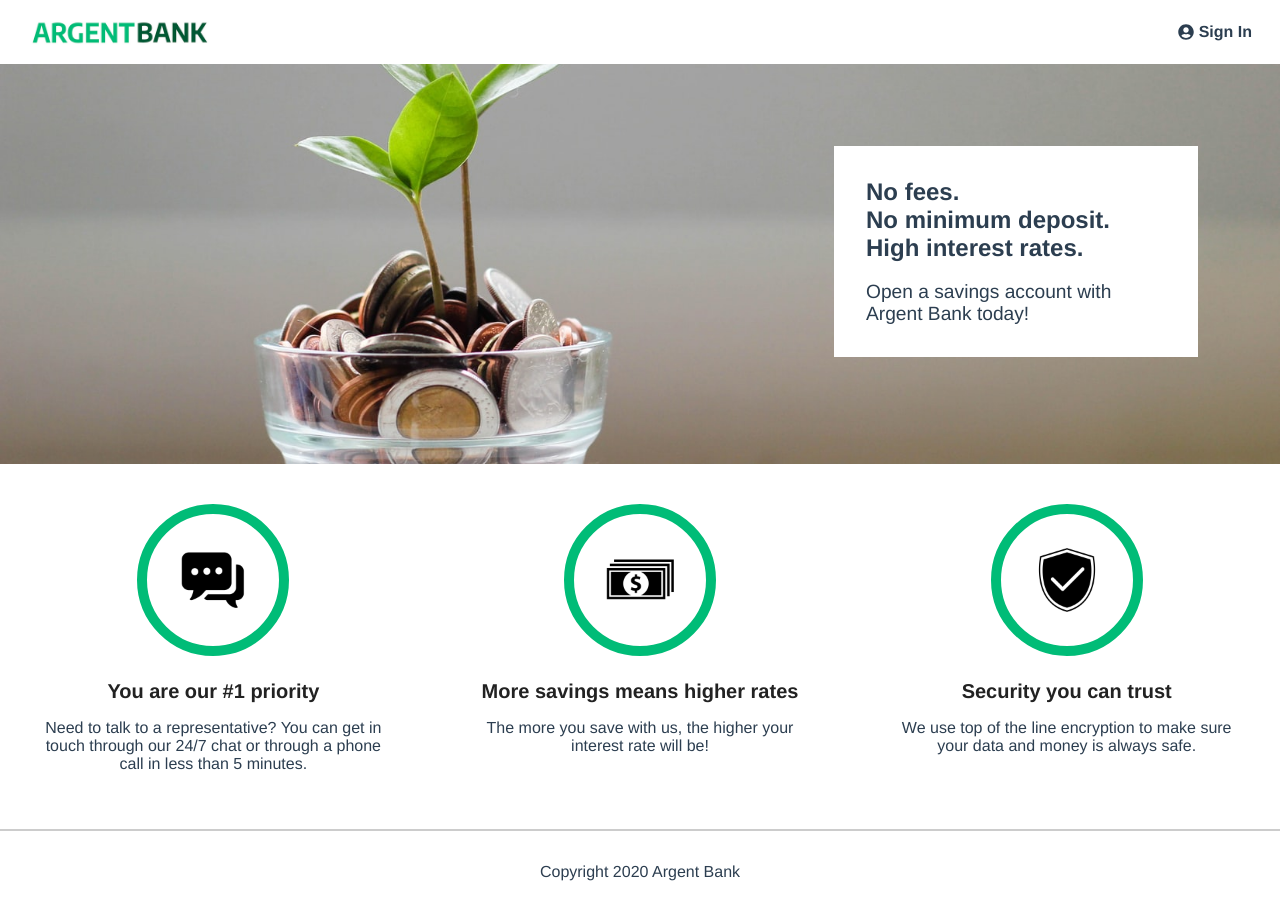
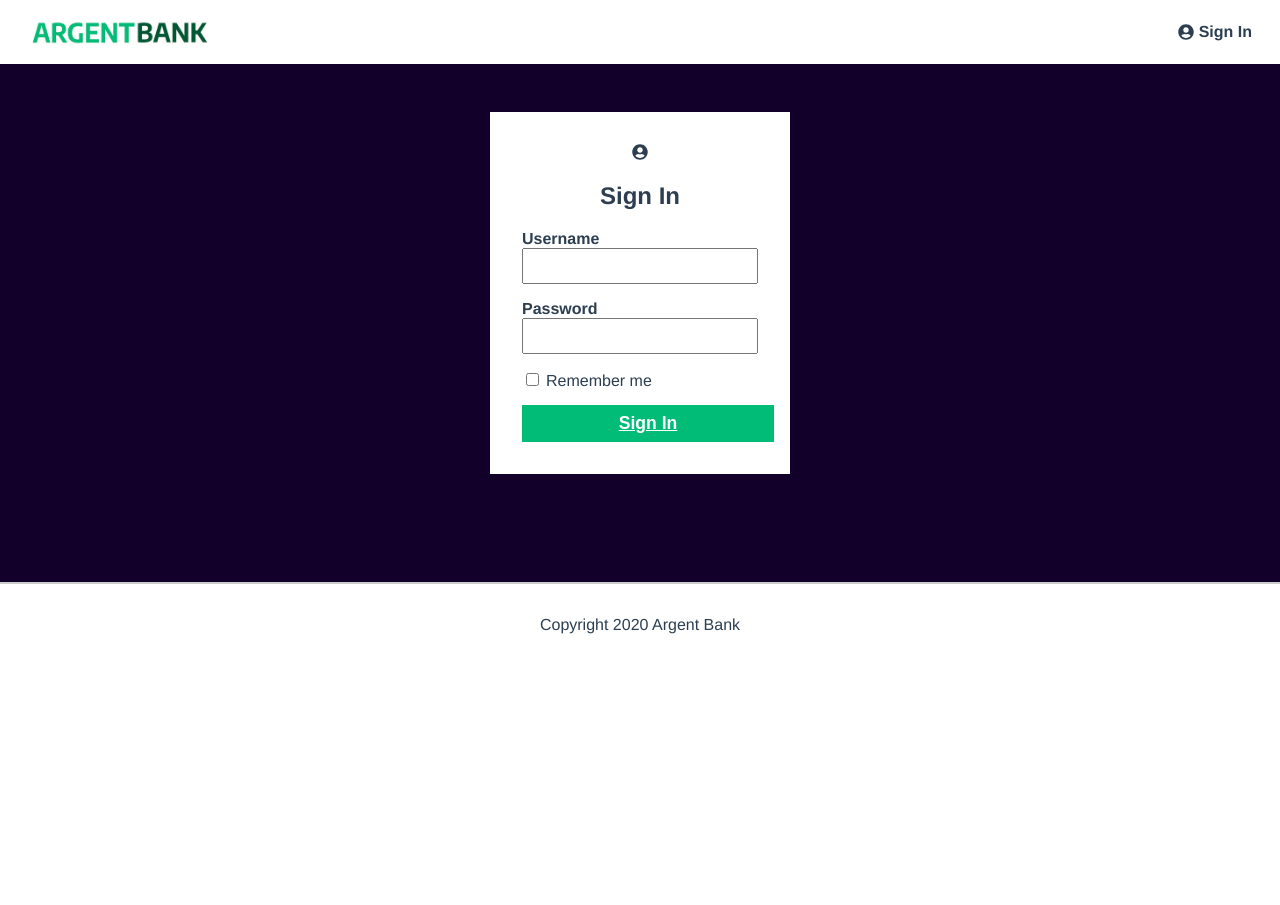
Before and after one commit to LouisDC98/LouisDaCosta_10_06102021, a React (Create React App) app: page /login in a window 1280 px wide. After the commit the page ends 800 px from the top, so only its background shows below. Built offline with nearby package versions, Linux system fonts and the light colour scheme.

Commit message:
Add loginPage

```diff
--- a/package.json
+++ b/package.json
@@ -8,6 +8,7 @@
     "@testing-library/user-event": "^12.8.3",
     "react": "^17.0.2",
     "react-dom": "^17.0.2",
+    "react-hook-form": "^7.17.1",
     "react-icons": "^4.3.1",
     "react-router-dom": "^5.3.0",
     "react-scripts": "4.0.3",
--- /dev/null
+++ b/src/components/LoginForm/LoginForm.jsx
@@ -0,0 +1,95 @@
+import React from 'react';
+import styled from 'styled-components';
+import { FaUserCircle } from 'react-icons/fa';
+import { useForm } from 'react-hook-form';
+
+function LoginForm() {
+    const { register, handleSubmit } = useForm();
+
+    const onSubmit = (data) => console.log(data);
+
+    return (
+        <BlocForm>
+            <IconForm />
+            <TitleForm>Sign In</TitleForm>
+            <form onSubmit={handleSubmit(onSubmit)}>
+                <Form>
+                    <TextForm>Username</TextForm>
+                    <InputForm {...register('Username', { required: true })} />
+                </Form>
+                <Form>
+                    <TextForm>Password</TextForm>
+                    <InputForm {...register('Password', { required: true })} />
+                </Form>
+                <CheckBox>
+                    <input name="remember" type="checkbox" {...register('remember')} />
+                    <TextCheckBox htmlFor="remember">Remember me</TextCheckBox>
+                </CheckBox>
+
+                <BtnLogin type="submit" title="Se connecter">
+                    Sign In
+                </BtnLogin>
+            </form>
+        </BlocForm>
+    );
+}
+
+const Form = styled.div`
+    text-align: start;
+    margin-bottom: 16px;
+`;
+
+const TextForm = styled.p`
+    font-weight: bold;
+    color: #2c3e50;
+    margin: 0;
+    padding: 0;
+`;
+
+const InputForm = styled.input`
+    padding: 5px;
+    font-size: 1.2rem;
+    width: 222px;
+`;
+
+const BlocForm = styled.div`
+    margin: 0 auto;
+    padding: 32px;
+    width: 300px;
+    background-color: white;
+    box-sizing: border-box;
+`;
+
+const IconForm = styled(FaUserCircle)`
+    color: #2c3e50;
+`;
+
+const TitleForm = styled.h1`
+    font-size: 1.5rem;
+    color: #2c3e50;
+    margin: 18px 0 20px 0;
+`;
+
+const CheckBox = styled.div`
+    text-align: start;
+    margin-bottom: -1px;
+`;
+
+const TextCheckBox = styled.label`
+    margin-left: 0.25rem;
+    color: #2c3e50;
+`;
+
+const BtnLogin = styled.button`
+    background-color: #00bc77;
+    color: white;
+    font-weight: bold;
+    font-size: 1.1rem;
+    border: none;
+    width: 252px;
+    padding: 8px;
+    margin-top: 16px;
+    text-decoration: underline;
+`;
+
+export default LoginForm;
--- a/src/pages/homePage/homePage.js
+++ b/src/pages/homePage/homePage.jsx
@@ -6,7 +6,7 @@ import Catch from '../../components/Catch/Catch';
 
 function homePage() {
     return (
-        <div>
+        <React.Fragment>
             <Header sign={'in'} />
             <Slogan />
             <CatchShape>
@@ -30,7 +30,7 @@ function homePage() {
                     }
                 />
             </CatchShape>
-        </div>
+        </React.Fragment>
     );
 }
 
--- /dev/null
+++ b/src/pages/loginPage/loginPage.jsx
@@ -0,0 +1,27 @@
+import React from 'react';
+import styled from 'styled-components';
+import Header from '../../components/Header/Header';
+import LoginForm from '../../components/LoginForm/LoginForm';
+
+function loginPage() {
+    return (
+        <div>
+            <Header sign={'in'} />
+            <Form>
+                <LoginForm />
+            </Form>
+        </div>
+    );
+}
+
+const Form = styled.div`
+    padding: 48px 0 20px 0;
+    width: 100%;
+    background-color: #12002b;
+    text-align: center;
+    @media (min-width: 920px) {
+        padding: 48px 0 108px 0;
+    }
+`;
+
+export default loginPage;
```
Also changed, not shown: src/pages/Router.js (+8 -2 lines), 1 other file (tests, documents, lock files or other folders).
